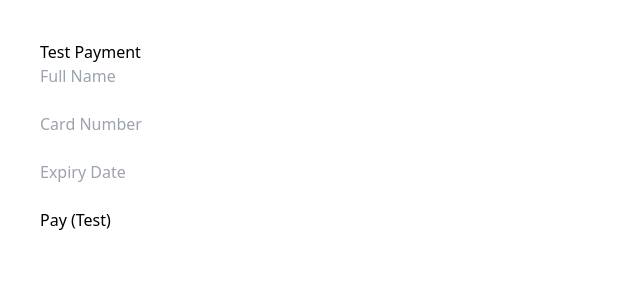
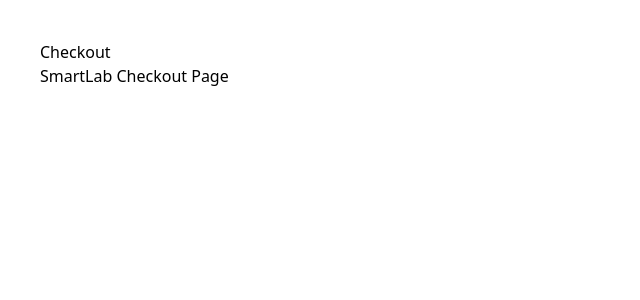
Before and after one commit to sltanabuawad/smartlab-store, a Next.js app: page /checkout in a window 1280 px wide. Shown: the top 300 px of the page, without its empty margins (0-640 px from the left). Built offline with nearby package versions, Linux system fonts and the light colour scheme.

Commit message:
Update checkout.js

```diff
--- a/pages/checkout.js
+++ b/pages/checkout.js
@@ -1,15 +1,8 @@
-export default function Checkout() {
+export default function CheckoutPage() {
   return (
-    <div style={{padding:"40px"}}>
-      <h1>Test Payment</h1>
-
-      <form>
-        <input placeholder="Full Name" /><br/><br/>
-        <input placeholder="Card Number" /><br/><br/>
-        <input placeholder="Expiry Date" /><br/><br/>
-
-        <button>Pay (Test)</button>
-      </form>
+    <div style={{ padding: "40px" }}>
+      <h1>Checkout</h1>
+      <p>SmartLab Checkout Page</p>
     </div>
   );
 }
```
